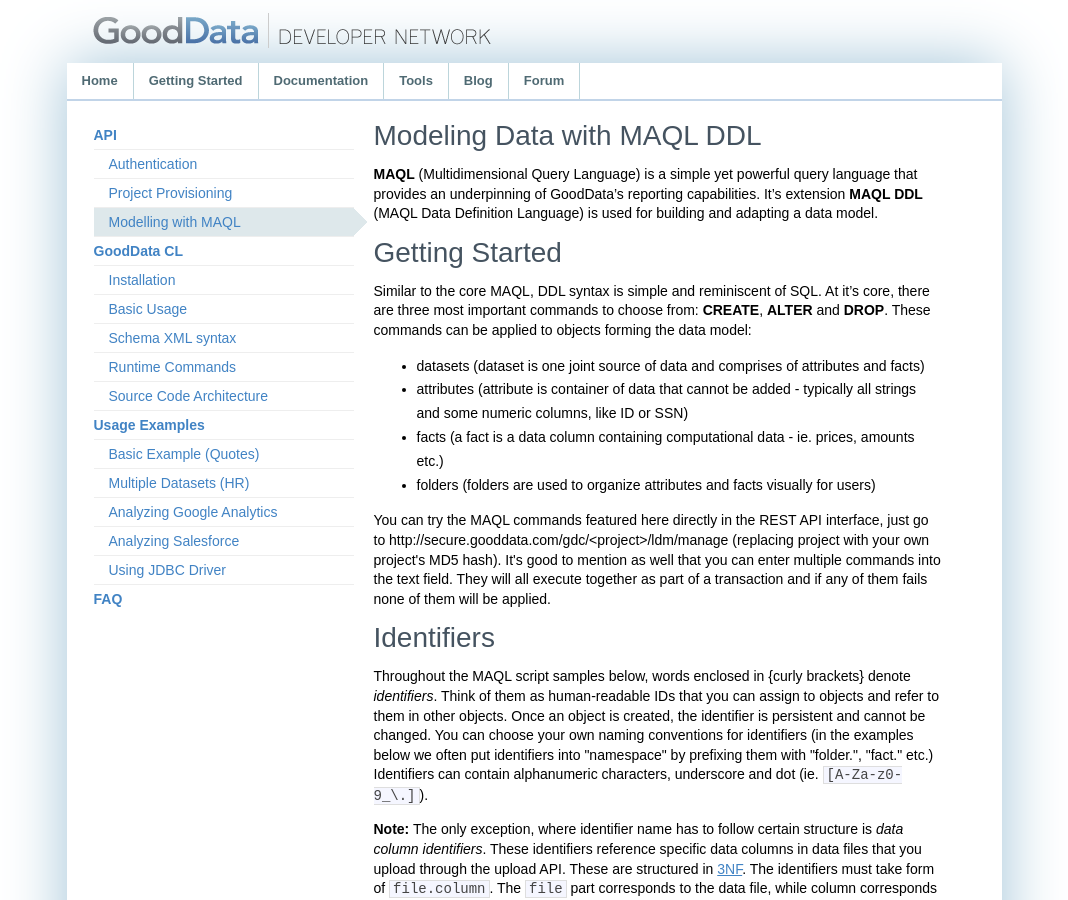
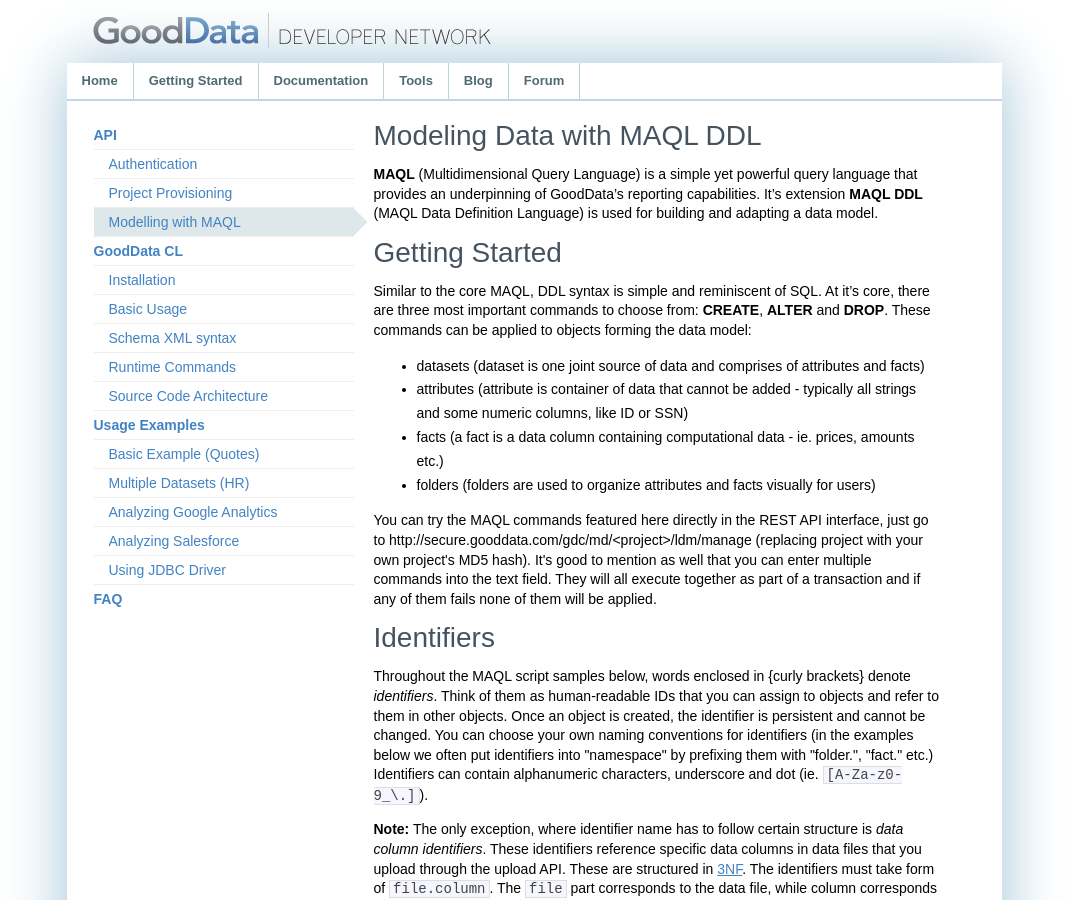
Before and after one commit to jgergic/gooddata.github.com, a Jekyll site: the page built from api/maql-ddl.md, in a window 1280 px wide and 900 px high. Shown: the whole window, without its empty margins (106-1174 px from the left). Built offline with Jekyll 4.4.1, drawn with Linux system fonts in a browser that asks for light colours; part of the change alters nothing that is shown.

```diff
--- a/api/maql-ddl.md
+++ b/api/maql-ddl.md
@@ -17,7 +17,7 @@ Similar to the core MAQL, DDL syntax is simple and reminiscent of SQL. At it&#82
  * facts (a fact is a data column containing computational data - ie. prices, amounts etc.)
  * folders (folders are used to organize attributes and facts visually for users)
 
-<p>You can try the MAQL commands featured here directly in the REST API interface, just go to http://secure.gooddata.com/gdc/&lt;project&gt;/ldm/manage (replacing project with your own project's MD5 hash). It's good to mention as well that you can enter multiple commands into the text field. They will all execute together as part of a transaction and if any of them fails none of them will be applied.</p>
+<p>You can try the MAQL commands featured here directly in the REST API interface, just go to http://secure.gooddata.com/gdc/md/&lt;project&gt;/ldm/manage (replacing project with your own project's MD5 hash). It's good to mention as well that you can enter multiple commands into the text field. They will all execute together as part of a transaction and if any of them fails none of them will be applied.</p>
 
 <h1 id="identifiers">Identifiers</h1>
 
```
